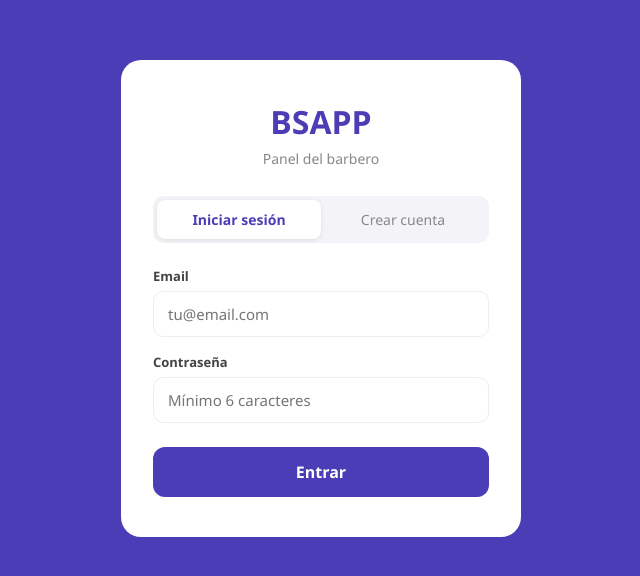
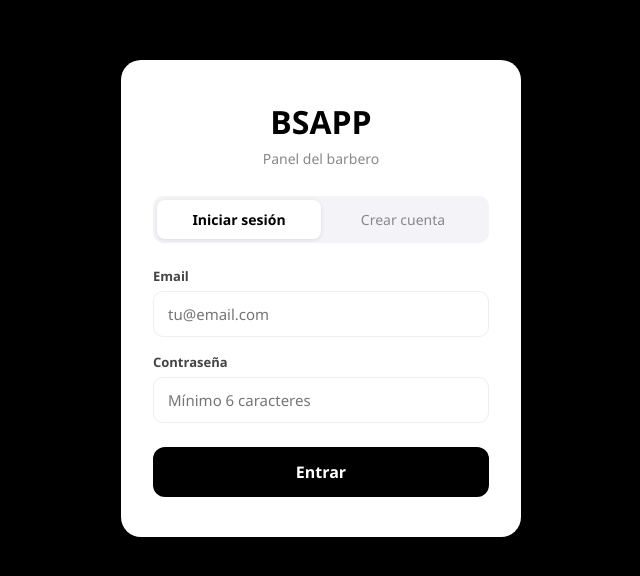
Before and after one commit to juaangimenezzz/bsapp, a React (Create React App) app: page /admin in a window 1280 px wide. Shown: the part 102-678 px from the top of the page, without its empty margins (319-959 px from the left). Built offline with nearby package versions, Linux system fonts and the light colour scheme.

Commit message:
Login en negro

```diff
--- a/src/Login.css
+++ b/src/Login.css
@@ -1,6 +1,6 @@
 .login-fondo {
   min-height: 100vh;
-  background: #4A3DB5;
+  background: #000000;
   display: flex;
   align-items: center;
   justify-content: center;
@@ -23,7 +23,7 @@
 .login-header h1 {
   font-size: 32px;
   font-weight: 700;
-  color: #4A3DB5;
+  color: #000000;
   margin-bottom: 6px;
 }
 
@@ -54,7 +54,7 @@
 
 .login-tabs button.activo {
   background: white;
-  color: #4A3DB5;
+  color: #000000;
   font-weight: 600;
   box-shadow: 0 1px 4px rgba(0,0,0,0.1);
 }
@@ -80,17 +80,17 @@
   border-radius: 10px;
   font-size: 15px;
   outline: none;
-  color: #1a1a2e;
+  color: #1a1a1a;
 }
 
 .campo-login input:focus {
-  border-color: #4A3DB5;
+  border-color: #000000;
 }
 
 .btn-login {
   width: 100%;
   padding: 14px;
-  background: #4A3DB5;
+  background: #000000;
   color: white;
   border: none;
   border-radius: 12px;
```
